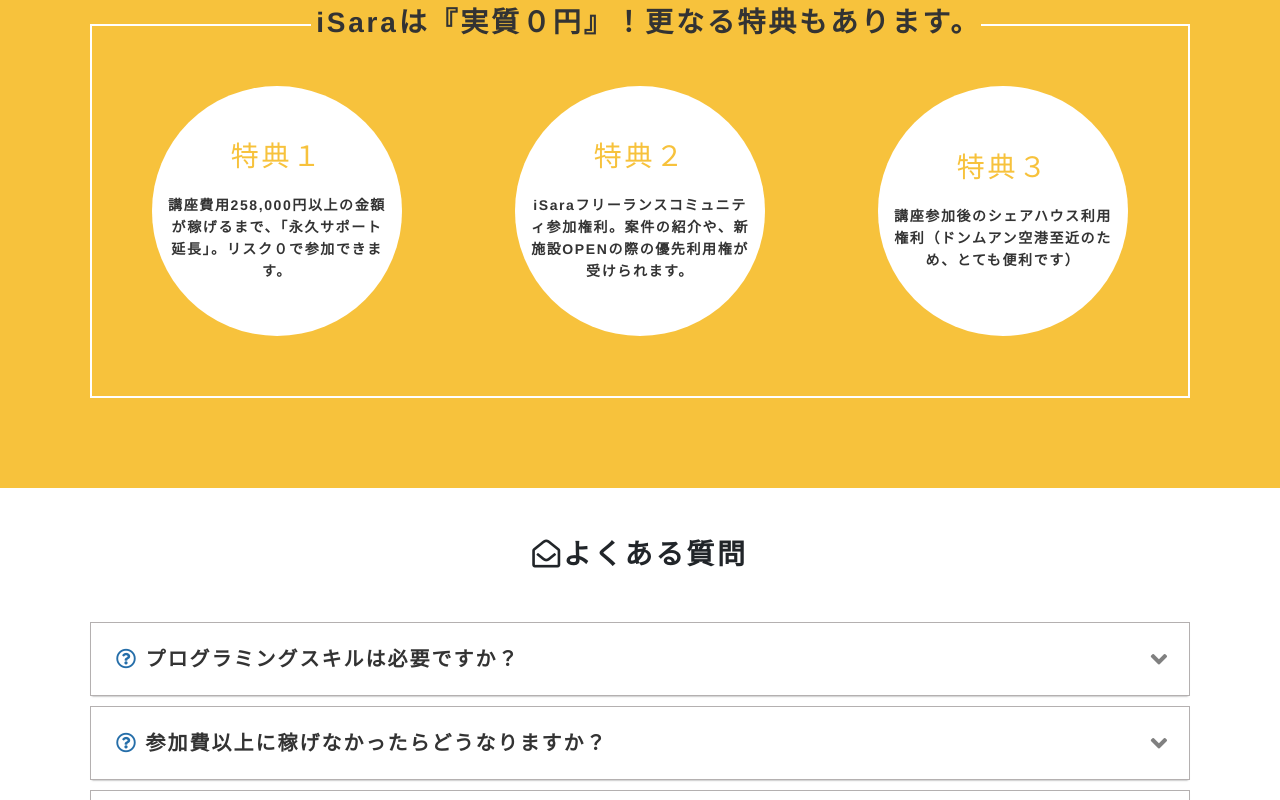
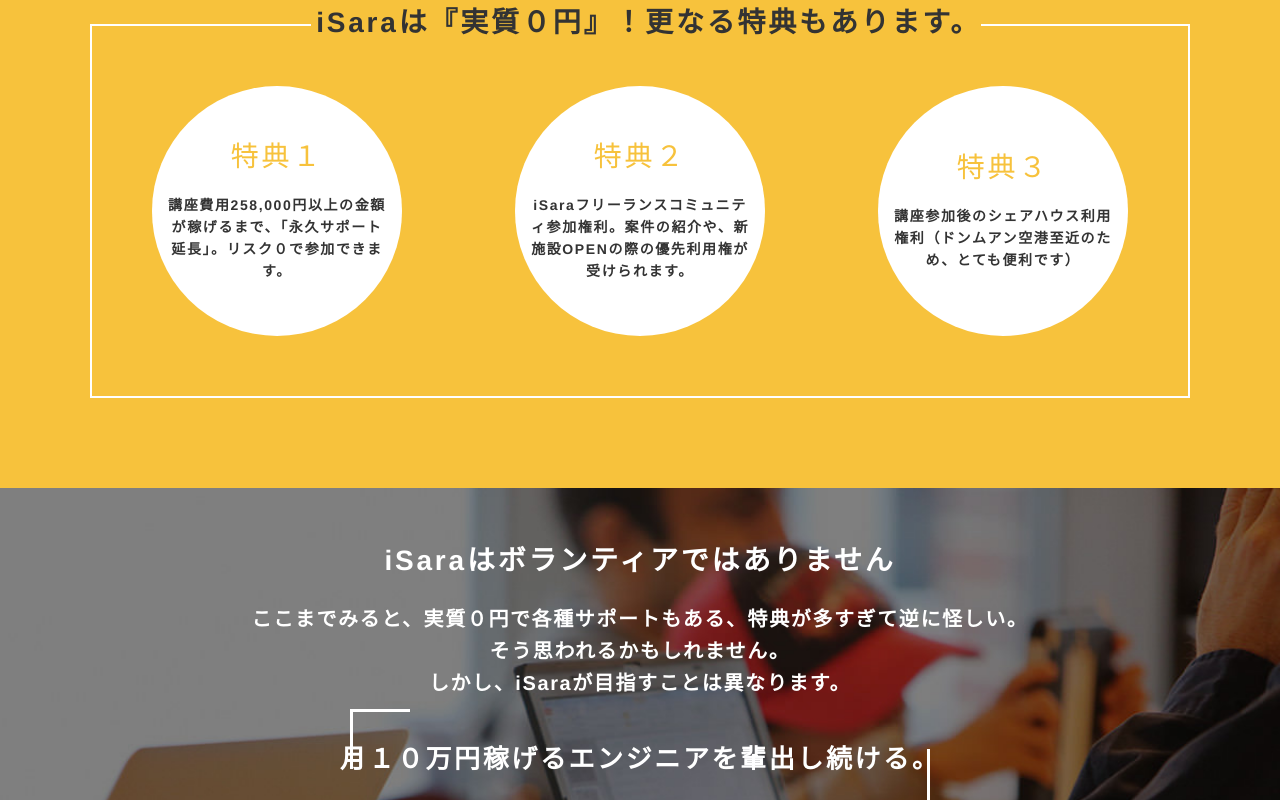
Before and after one commit to sonho463/isara_copy, a plain HTML site: page index.html in a window 1280 px wide. Shown: the part 11200-12000 px from the top of the page. Drawn offline with nearby package versions, Linux system fonts and the light colour scheme.

Commit message:
value block complete

```diff
--- a/index.html
+++ b/index.html
@@ -616,9 +616,35 @@
 
       </div><!-- /.example -->
 
-
     </div><!-- /.benefits -->
 
+    <!-- ----------------------
+
+    valueブロック
+
+    ---------------------- -->
+    <div class="value">
+      <h1 class="value__title">
+        iSaraはボランティアではありません
+      </h1><!-- /.value__title -->
+
+      <p class="value__sentence">
+        ここまでみると、実質０円で各種サポートもある、特典が多すぎて逆に怪しい。<br>
+        そう思われるかもしれません。<br>
+        しかし、iSaraが目指すことは異なります。
+      </p><!-- /.value__sentence -->
+
+      <h1 class="value__title2">
+        月１０万円稼げるエンジニアを輩出し続ける。
+      </h1><!-- /.value__title2 -->
+
+      <p class="value__sentence">
+        最大の価値がこれです。<br>
+        iSaraの卒業生が稼ぎ続けることで、小さな経済が動き始めます。<br>
+        ここに最大の価値があり、この講座はその序章にすぎません。
+      </p><!-- /.value__sentence -->
+
+    </div><!-- /.value -->
 
 
 
--- a/style.css
+++ b/style.css
@@ -1086,7 +1086,65 @@ flow
   font-weight: 600;
 }
 
+/*---------------
 
+最大の価値　value
+
+-----------------*/
+
+.value {
+  text-align: center;
+  background-image: url(img/specialdetail.jpg);
+  background-size: cover;
+  color: white;
+  padding: 50px;
+  letter-spacing: 0.1em;
+}
+
+.value__title {
+  font-size: 28px;
+  line-height: 45px;
+  font-weight: 600;
+}
+
+.value__sentence {
+  font-size: 20px;
+  line-height: 32px;
+  font-weight: 600;
+}
+
+.value__title2 {
+  position: relative;
+  padding: 40px 80px;
+  text-align: center;
+  font-size: 26px;
+  font-weight: bold;
+  line-height: 40px;
+  letter-spacing: 0.1em;
+  margin: 0;
+}
+
+.value__title2:before, .value__title2:after {
+  content:'';
+  width: 60px;
+  height: 60px;
+  position: absolute;
+  display: inline-block;
+}
+
+.value__title2:before{
+  border-left: solid 3px white;
+  border-top: solid 3px white;
+  top: 10px;
+  left: 300px;
+}
+
+.value__title2:after{
+  border-right: solid 3px white;
+  border-bottom: solid 3px white;
+  bottom:10px;
+  right: 300px;
+}
 
 /*---------------
 
```
Also changed, not shown: img/specialdetail.jpg (added).
